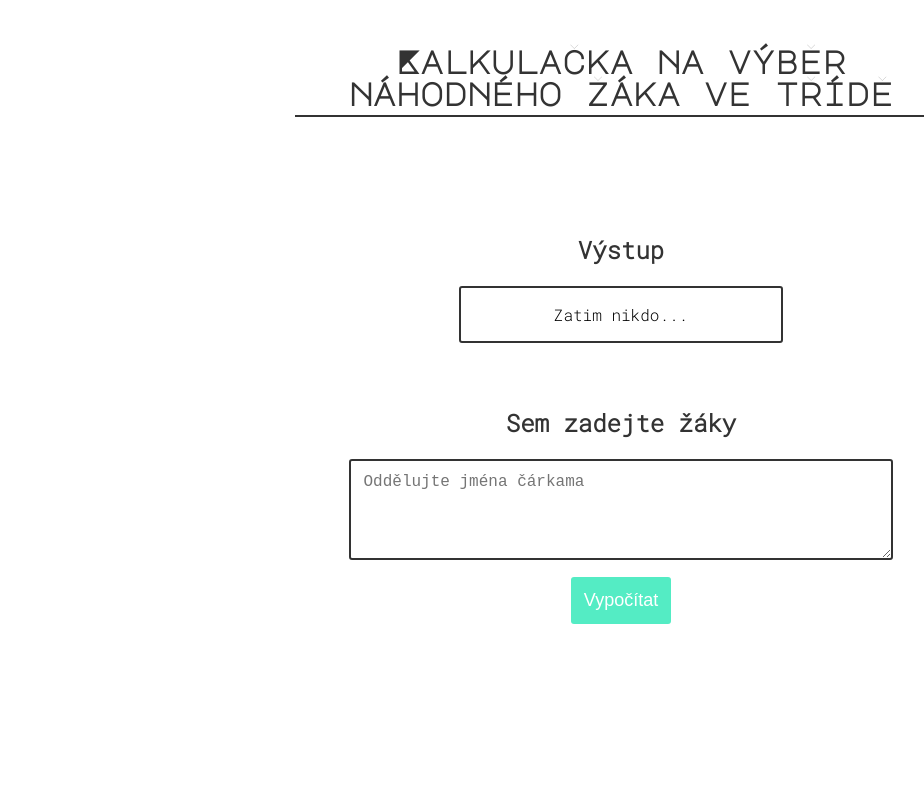
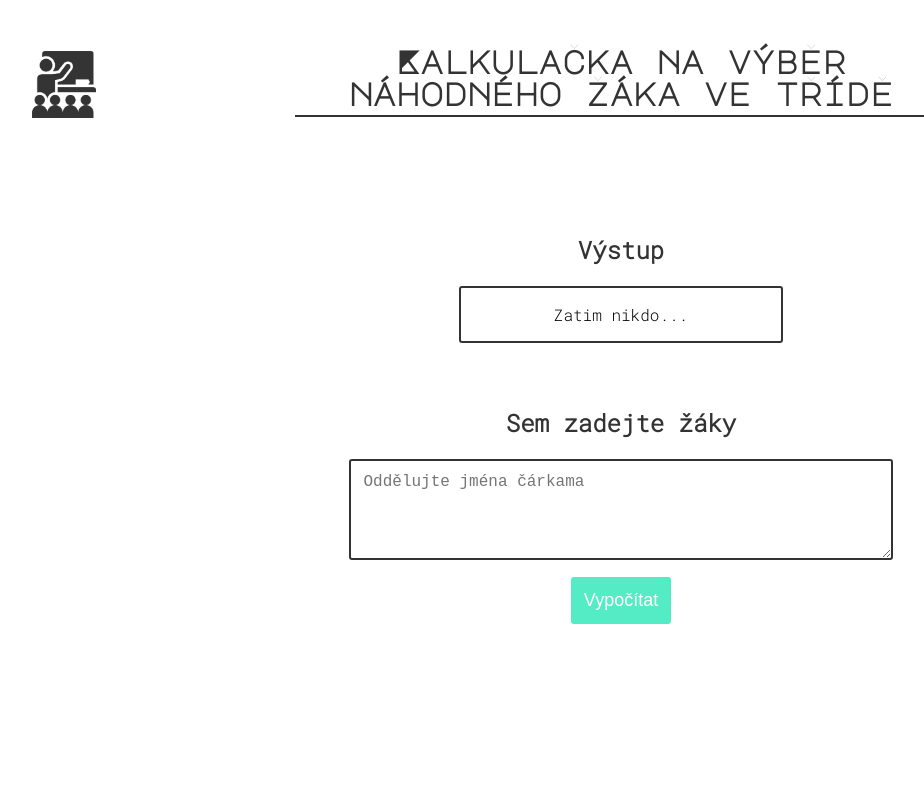
Before and after one commit to mathew8e/NahodZak, a plain HTML site: page index.html in a window 1280 px wide. Shown: the top 800 px of the page, without its empty margins (19-943 px from the left). Drawn offline with Linux system fonts and the light colour scheme.

Commit message:
Icon changes not favicon but menu button

```diff
--- a/css/master.css
+++ b/css/master.css
@@ -119,3 +119,13 @@ a:hover{
 li{
     padding: 10px;
 }
+.header{
+    display:flex;
+}
+.header img{
+    width: 5%;
+    height: auto;
+    padding-top: 4%;
+    padding-left: 4%;
+    position: absolute;
+}
--- a/index.html
+++ b/index.html
@@ -10,7 +10,10 @@
         <script src="./script.js"></script>
     </head>
     <body>
-        <h1>Kalkulačka na výběr náhodného žáka ve třídě</h1>
+        <div class="header">
+            <img src="./img/icon.png" alt="icon">
+            <h1>Kalkulačka na výběr náhodného žáka ve třídě</h1>
+        </div>
         <div class="kalkulacka">
             <h2 class="info">Výstup</h2>
             <div class="output">
```
Also changed, not shown: img/icon.png (added), img/mountain.jpg (deleted).
